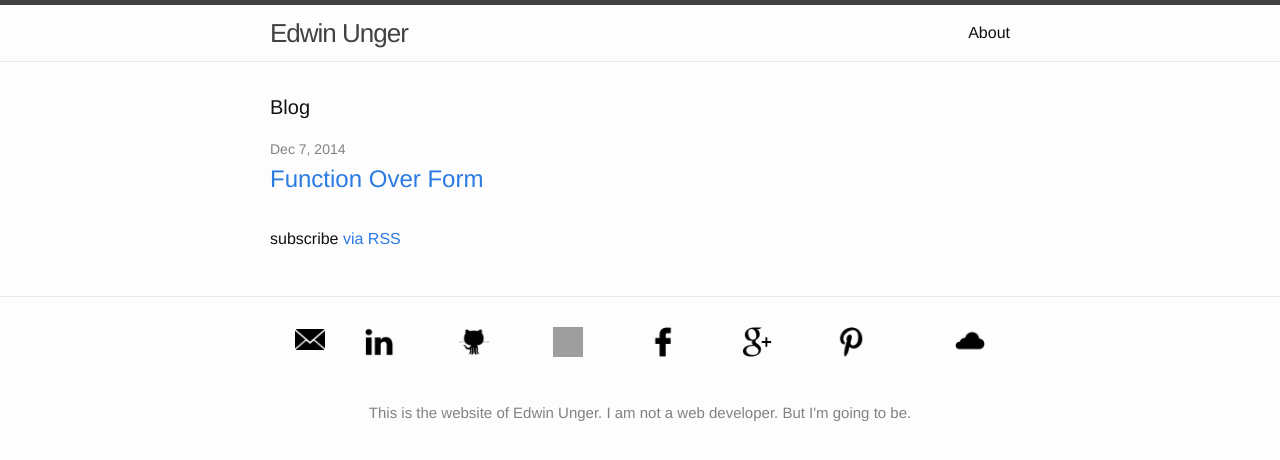
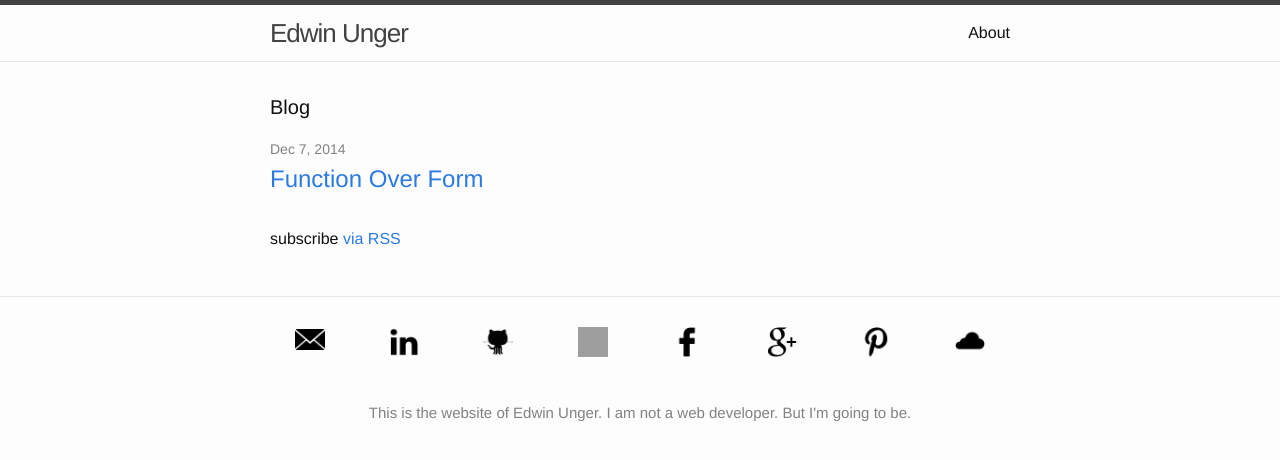
Before and after one commit to edwinunger/edwinunger.github.io, a Jekyll site: the page built from index.html, in a window 1280 px wide. Shown: the top 460 px of the page. Built offline with Jekyll 4.4.1, drawn with Linux system fonts in a browser that asks for light colours; grey boxes are pictures that could not be loaded.

Commit message:
HTML Centering

```diff
--- a/_includes/footer.html
+++ b/_includes/footer.html
@@ -21,7 +21,7 @@
           <li>
             <a href = "https://www.linkedin.com/pub/edwin-unger/91/b04/51b" target="_blank">
               <span class="icon  icon--linkedin">
-                <img src = "/images/linkedin.png" height = "30" width = "30">
+                <center><img src = "/images/linkedin.png" height = "30" width = "30"></center>
               </span>
             </a>
           </li>
@@ -34,7 +34,7 @@
           <li>
             <a href="https://github.com/{{ site.github_username }}" target="_blank">
               <span class="icon  icon--github">
-                <img src = "/images/github.png" height = "30" width = "30">
+                <center><img src = "/images/github.png" height = "30" width = "30"></center>
               </span>
             </a>
           </li>
@@ -48,7 +48,7 @@
           <li>
             <a href="https://twitter.com/{{ site.twitter_username }}" target="_blank">
               <span class="icon  icon--twitter">
-                <img src = "/images/twitter.png" height = "30" width = "30">
+                <center><img src = "/images/twitter.png" height = "30" width = "30"></center>
               </span>
             </a>
           </li>
@@ -61,7 +61,7 @@
           <li>
             <a href = "https://www.facebook.com/edwin.unger" target="_blank">
               <span class="icon  icon--facebook">
-                <img src = "/images/facebook.png" height = "30" width = "30">
+                <center><img src = "/images/facebook.png" height = "30" width = "30"></center>
               </span>
             </a>
           </li>
@@ -73,7 +73,7 @@
           <li>
             <a href = "https://plus.google.com/108288179699600989941" target="_blank">
               <span class="icon  icon--google">
-                <img src = "/images/google.png" height = "30" width = "30">
+                <center><img src = "/images/google.png" height = "30" width = "30"></center>
               </span>
             </a>
           </li>
@@ -85,7 +85,7 @@
           <li>
             <a href = "https://www.pinterest.com/edwinunger/coding-programming/" target="_blank">
               <span class="icon  icon--pinterest">
-                <img src = "/images/pinterest.png" height = "30" width = "30">
+                <center><img src = "/images/pinterest.png" height = "30" width = "30"></center>
               </span>
             </a>
           </li>
```
